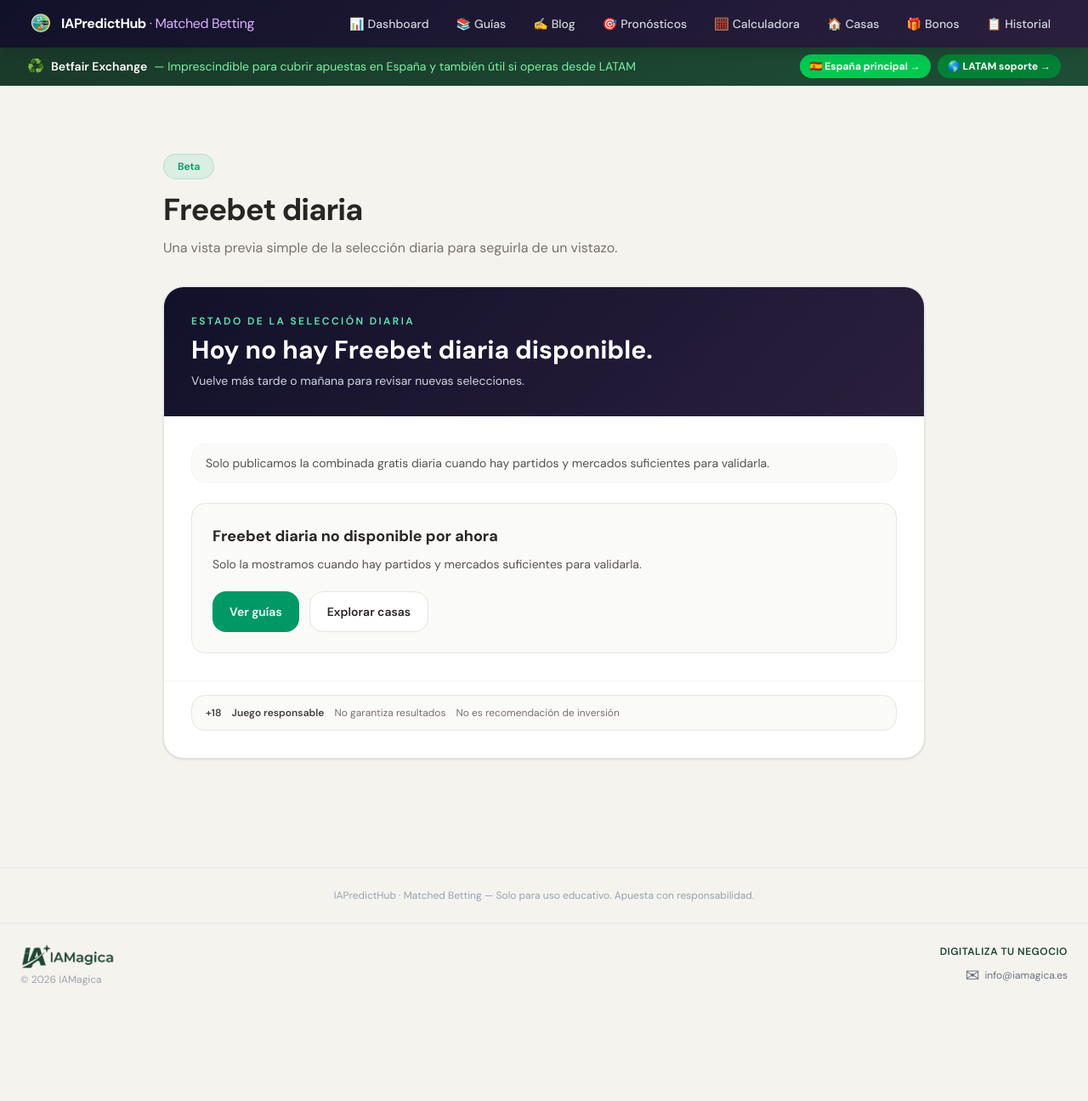
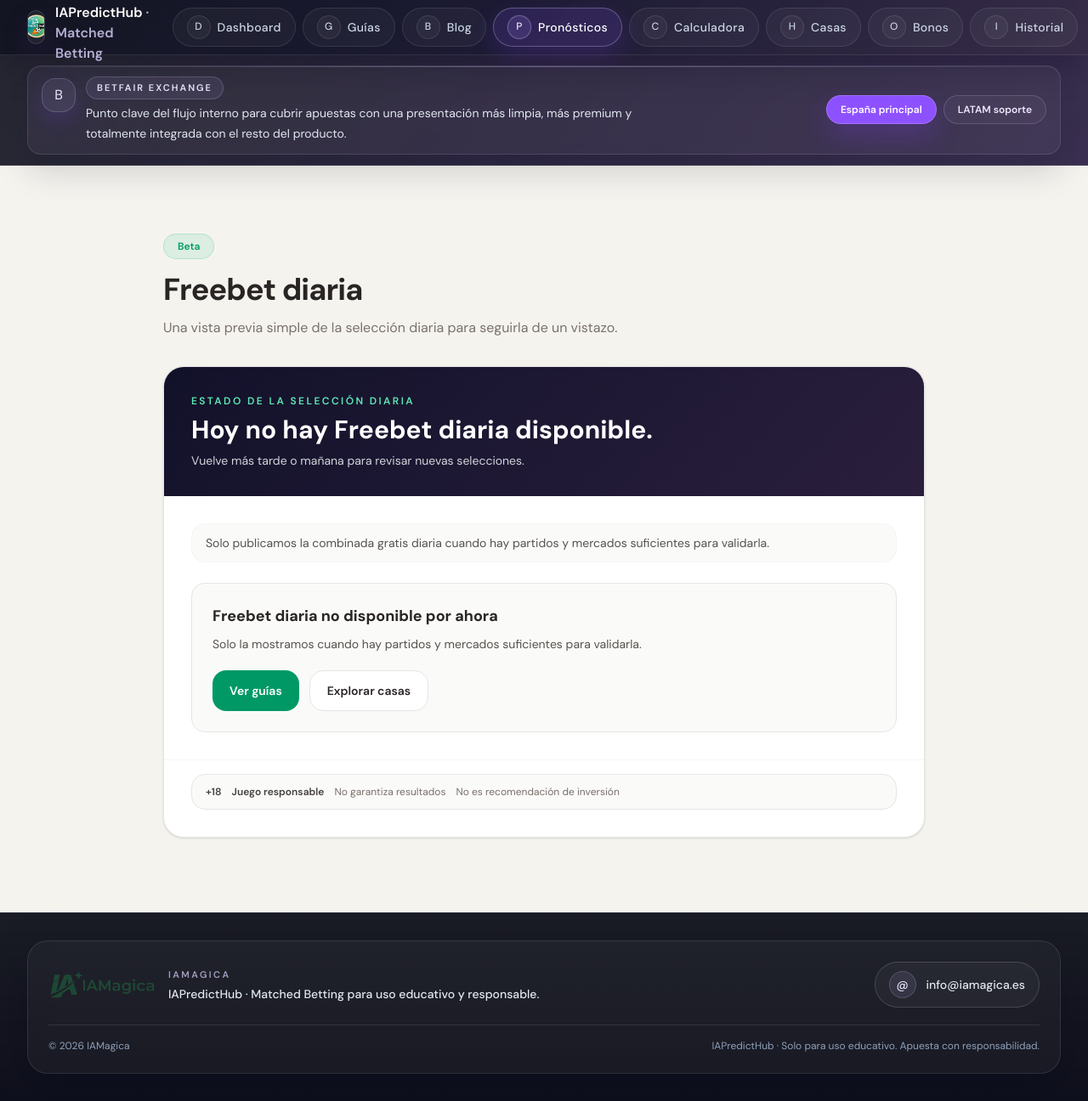
Before and after one commit to eloylt13/matched-betting-app, a Next.js app: page /pronosticos in a window 1280 px wide. Shown: the whole page at 85% size. Before the commit the page ends 1187 px from the top, so only its background shows below. Built offline with nearby package versions, Linux system fonts and the light colour scheme; no server answers; a web font is replaced by a local one.

Commit message:
feat: unifica visual del shell interno premium violet

```diff
--- a/components/AppShell.tsx
+++ b/components/AppShell.tsx
@@ -1,16 +1,40 @@
 'use client'
 
+import Image from 'next/image'
 import Link from 'next/link'
 import { usePathname } from 'next/navigation'
 import BottomNav from '@/components/BottomNav'
 
-function NavLink({ href, emoji, label }: { href: string; emoji: string; label: string }) {
+type NavLinkProps = {
+  href: string
+  label: string
+  icon: string
+  pathname: string
+}
+
+function NavLink({ href, label, icon, pathname }: NavLinkProps) {
+  const isActive = pathname === href || pathname.startsWith(`${href}/`)
+
   return (
     <Link
       href={href}
-      className="flex items-center gap-1 px-2 sm:px-3 py-1.5 rounded-lg text-gray-300 hover:text-white hover:bg-white/10 transition-all text-xs sm:text-sm font-medium"
+      aria-current={isActive ? 'page' : undefined}
+      className={`group inline-flex items-center gap-2 rounded-full border px-3 py-2 text-xs font-medium tracking-wide transition-all duration-200 sm:px-4 sm:text-sm ${
+        isActive
+          ? 'border-violet-200/30 bg-violet-500/15 text-white shadow-[0_10px_28px_rgba(124,58,237,0.2)]'
+          : 'border-white/10 bg-white/[0.035] text-slate-300 hover:border-violet-200/20 hover:bg-white/[0.07] hover:text-white'
+      }`}
     >
-      <span className="text-sm">{emoji}</span>
+      <span
+        className={`flex h-7 w-7 items-center justify-center rounded-full border text-[12px] transition-all duration-200 ${
+          isActive
+            ? 'border-violet-200/30 bg-violet-400/15 text-violet-100 shadow-[0_0_0_1px_rgba(167,139,250,0.08)]'
+            : 'border-white/10 bg-white/[0.04] text-slate-300 group-hover:border-violet-200/20 group-hover:bg-violet-500/10 group-hover:text-violet-100'
+        }`}
+        aria-hidden="true"
+      >
+        {icon}
+      </span>
       <span className="hidden md:inline">{label}</span>
     </Link>
   )
@@ -19,6 +43,17 @@ function NavLink({ href, emoji, label }: { href: string; emoji: string; label: s
 export default function AppShell({ children }: { children: React.ReactNode }) {
   const pathname = usePathname()
 
+  const navItems = [
+    { href: '/dashboard', label: 'Dashboard', icon: 'D' },
+    { href: '/guias', label: 'Guías', icon: 'G' },
+    { href: '/blog', label: 'Blog', icon: 'B' },
+    { href: '/pronosticos', label: 'Pronósticos', icon: 'P' },
+    { href: '/calculadora', label: 'Calculadora', icon: 'C' },
+    { href: '/casas', label: 'Casas', icon: 'H' },
+    { href: '/bonos', label: 'Bonos', icon: 'O' },
+    { href: '/historial', label: 'Historial', icon: 'I' },
+  ]
+
   // La landing maneja su propio nav y layout
   if (pathname === '/') {
     return <>{children}</>
@@ -26,90 +61,113 @@ export default function AppShell({ children }: { children: React.ReactNode }) {
 
   return (
     <>
-      <nav
-        style={{ background: 'linear-gradient(135deg, #12112A 0%, #2A1F3D 100%)' }}
-        className="sticky top-0 z-50 shadow-lg"
-      >
-        <div className="max-w-7xl mx-auto px-4 sm:px-6 lg:px-8">
-          <div className="flex items-center justify-between h-14">
-            <Link href="/" className="flex items-center gap-2">
-              <img src="/logo.png" alt="IAPredictHub" className="w-8 h-8 rounded-full object-cover" />
-              <span className="font-bold text-white text-sm sm:text-base tracking-tight">
+      <nav className="sticky top-0 z-50 border-b border-white/10 bg-[linear-gradient(135deg,rgba(9,11,24,0.96)_0%,rgba(18,17,42,0.96)_45%,rgba(42,31,61,0.94)_100%)] shadow-[0_14px_40px_rgba(2,6,23,0.24)] backdrop-blur-xl">
+        <div className="mx-auto max-w-7xl px-4 sm:px-6 lg:px-8">
+          <div className="flex h-16 items-center justify-between gap-4">
+            <Link href="/" className="group flex items-center gap-3">
+              <span className="relative flex h-10 w-10 items-center justify-center overflow-hidden rounded-2xl border border-violet-200/15 bg-white/[0.05] shadow-[0_12px_30px_rgba(88,28,135,0.18)]">
+                <Image src="/logo.png" alt="IAPredictHub" width={40} height={40} className="h-10 w-10 rounded-2xl object-cover" />
+              </span>
+              <span className="flex flex-col leading-tight">
+                <span className="text-[11px] font-semibold uppercase tracking-[0.22em] text-violet-200/70">
+                  Internal app
+                </span>
+                <span className="text-sm font-semibold text-white sm:text-base">
                   IAPredictHub
-                <span className="text-purple-300 font-normal hidden sm:inline"> · Matched Betting</span>
+                  <span className="hidden sm:inline text-violet-200/80"> · Matched Betting</span>
+                </span>
               </span>
             </Link>
-            <div className="hidden md:flex items-center gap-1 sm:gap-2">
-              <NavLink href="/dashboard" emoji="📊" label="Dashboard" />
-              <NavLink href="/guias" emoji="📚" label="Guías" />
-              <NavLink href="/blog" emoji="✍️" label="Blog" />
-              <NavLink href="/pronosticos" emoji="🎯" label="Pronósticos" />
-              <NavLink href="/calculadora" emoji="🧮" label="Calculadora" />
-              <NavLink href="/casas" emoji="🏠" label="Casas" />
-              <NavLink href="/bonos" emoji="🎁" label="Bonos" />
-              <NavLink href="/historial" emoji="📋" label="Historial" />
+
+            <div className="hidden items-center gap-2 md:flex">
+              {navItems.map((item) => (
+                <NavLink key={item.href} href={item.href} label={item.label} icon={item.icon} pathname={pathname} />
+              ))}
             </div>
           </div>
         </div>
       </nav>
 
-      {/* Banner Betfair — solo desktop */}
-      <div className="hidden md:block bg-gradient-to-r from-[#1a3a2a] to-[#1e4d35] border-b border-green-900/40">
-        <div className="max-w-7xl mx-auto px-4 sm:px-6 lg:px-8 py-2 flex items-center justify-between gap-4">
-          <div className="flex items-center gap-2 text-sm text-green-200">
-            <span className="text-base">♻️</span>
-            <span className="font-semibold text-white">Betfair Exchange</span>
-            <span className="hidden sm:inline text-green-300">— Imprescindible para cubrir apuestas en España y también útil si operas desde LATAM</span>
+      <div className="hidden md:block border-b border-white/10 bg-[linear-gradient(135deg,rgba(10,11,24,0.88)_0%,rgba(23,16,45,0.9)_45%,rgba(43,31,67,0.92)_100%)]">
+        <div className="mx-auto max-w-7xl px-4 py-3 sm:px-6 lg:px-8">
+          <div className="relative overflow-hidden rounded-2xl border border-violet-200/14 bg-white/[0.045] px-4 py-3 shadow-[inset_0_1px_0_rgba(255,255,255,0.08),0_16px_42px_rgba(15,23,42,0.18)] backdrop-blur-md">
+            <div className="pointer-events-none absolute inset-x-8 top-0 h-px bg-gradient-to-r from-transparent via-violet-200/35 to-transparent" />
+            <div className="pointer-events-none absolute -left-10 -top-10 h-28 w-28 rounded-full bg-violet-500/12 blur-3xl" />
+            <div className="relative flex flex-col gap-3 lg:flex-row lg:items-center lg:justify-between">
+              <div className="flex items-start gap-3">
+                <div className="mt-0.5 flex h-10 w-10 items-center justify-center rounded-2xl border border-violet-200/20 bg-violet-300/10 text-violet-100 shadow-[0_10px_22px_rgba(124,58,237,0.16)]">
+                  B
                 </div>
-          <div className="flex items-center gap-2 shrink-0">
-            <a href="https://www.betfair.es/exchange/plus/" target="_blank" rel="noopener noreferrer" className="bg-green-500 hover:bg-green-400 text-white text-xs font-bold px-3 py-1.5 rounded-full transition-colors">
-              🇪🇸 España principal →
+                <div className="space-y-1">
+                  <div className="inline-flex items-center gap-2 rounded-full border border-violet-200/20 bg-violet-300/10 px-3 py-1 text-[11px] font-semibold uppercase tracking-[0.18em] text-violet-100">
+                    Betfair Exchange
+                  </div>
+                  <p className="max-w-2xl text-sm leading-6 text-slate-200">
+                    Punto clave del flujo interno para cubrir apuestas con una presentación más limpia,
+                    más premium y totalmente integrada con el resto del producto.
+                  </p>
+                </div>
+              </div>
+
+              <div className="flex flex-wrap items-center gap-2">
+                <a
+                  href="https://www.betfair.es/exchange/plus/"
+                  target="_blank"
+                  rel="noopener noreferrer"
+                  className="inline-flex items-center justify-center rounded-full border border-violet-200/25 bg-violet-500 px-4 py-2 text-xs font-semibold text-white shadow-[0_14px_30px_rgba(124,58,237,0.26)] transition-all hover:-translate-y-0.5 hover:bg-violet-400 hover:shadow-[0_18px_40px_rgba(139,92,246,0.34)]"
+                >
+                  España principal
                 </a>
-            <a href="https://apuestas.betfair.es/latinoamerica/" target="_blank" rel="noopener noreferrer" className="bg-green-700 hover:bg-green-600 text-white text-xs font-bold px-3 py-1.5 rounded-full transition-colors">
-              🌎 LATAM soporte →
+                <a
+                  href="https://apuestas.betfair.es/latinoamerica/"
+                  target="_blank"
+                  rel="noopener noreferrer"
+                  className="inline-flex items-center justify-center rounded-full border border-violet-200/18 bg-white/[0.04] px-4 py-2 text-xs font-semibold text-violet-100 transition-all hover:-translate-y-0.5 hover:border-violet-200/30 hover:bg-white/[0.08]"
+                >
+                  LATAM soporte
                 </a>
               </div>
             </div>
           </div>
-
-      <main className="max-w-7xl mx-auto px-4 sm:px-6 lg:px-8 py-6 pb-20 md:pb-6">
-        {children}
-      </main>
-
-      <footer className="hidden md:block mt-12 border-t border-gray-200 py-6 text-center text-xs text-gray-400">
-        <p>IAPredictHub · Matched Betting — Solo para uso educativo. Apuesta con responsabilidad.</p>
-      </footer>
-
-      <div
-        className="hidden md:flex flex-wrap gap-4"
-        style={{
-          justifyContent: 'space-between',
-          alignItems: 'center',
-          borderTop: '1px solid #e5e7eb',
-          padding: '1.5rem',
-        }}
-      >
-        {/* Izquierda: logo + copyright */}
-        <div style={{ display: 'flex', flexDirection: 'column', gap: '4px' }}>
-          {/* eslint-disable-next-line @next/next/no-img-element */}
-          <img src="/logo-iamagica.png" alt="IAMagica" height={28} style={{ height: '28px', width: 'auto' }} />
-          <span style={{ fontSize: '12px', color: '#9ca3af' }}>© 2026 IAMagica</span>
+        </div>
       </div>
 
-        {/* Derecha: contacto */}
-        <div style={{ display: 'flex', flexDirection: 'column', alignItems: 'flex-end', gap: '4px' }}>
-          <span style={{ fontSize: '12px', fontWeight: 600, color: '#1B4332', letterSpacing: '0.5px' }}>
-            DIGITALIZA TU NEGOCIO
-          </span>
+      <main className="mx-auto max-w-7xl px-4 py-6 pb-20 sm:px-6 lg:px-8 md:pb-8">{children}</main>
+
+      <footer className="hidden md:block border-t border-white/10 bg-[linear-gradient(180deg,rgba(8,10,20,0.92)_0%,rgba(10,11,24,0.98)_100%)]">
+        <div className="mx-auto max-w-7xl px-4 py-8 sm:px-6 lg:px-8">
+          <div className="rounded-[1.5rem] border border-white/10 bg-white/[0.035] px-5 py-6 shadow-[0_18px_54px_rgba(2,6,23,0.24)] backdrop-blur-md sm:px-6">
+            <div className="flex flex-col gap-6 lg:flex-row lg:items-center lg:justify-between">
+              <div className="flex items-center gap-3">
+                <Image src="/logo-iamagica.png" alt="IAMagica" width={120} height={32} className="h-8 w-auto rounded-md" />
+                <div className="space-y-1">
+                  <p className="text-[11px] font-semibold uppercase tracking-[0.22em] text-violet-200/70">
+                    IAMagica
+                  </p>
+                  <p className="text-sm font-medium text-slate-200">
+                    IAPredictHub · Matched Betting para uso educativo y responsable.
+                  </p>
+                </div>
+              </div>
+
               <a
                 href="mailto:info@iamagica.es"
-            style={{ textDecoration: 'none', color: '#6b7280', display: 'flex', alignItems: 'center', gap: '6px' }}
+                className="inline-flex items-center gap-3 rounded-full border border-violet-200/18 bg-white/[0.04] px-4 py-2.5 text-sm font-medium text-slate-200 transition-all hover:-translate-y-0.5 hover:border-violet-200/28 hover:bg-violet-500/10 hover:text-white"
               >
-            <span style={{ fontSize: '20px' }}>✉</span>
-            <span style={{ fontSize: '12px' }}>info@iamagica.es</span>
+                <span className="flex h-8 w-8 items-center justify-center rounded-full border border-violet-200/18 bg-violet-300/10 text-violet-100">
+                  @
+                </span>
+                <span>info@iamagica.es</span>
               </a>
             </div>
+
+            <div className="mt-5 border-t border-white/10 pt-4 text-xs text-slate-400 sm:flex sm:items-center sm:justify-between">
+              <span>© 2026 IAMagica</span>
+              <span>IAPredictHub · Solo para uso educativo. Apuesta con responsabilidad.</span>
             </div>
+          </div>
+        </div>
+      </footer>
 
       <BottomNav />
     </>
--- a/components/BottomNav.tsx
+++ b/components/BottomNav.tsx
@@ -3,10 +3,16 @@
 import Link from 'next/link'
 import { usePathname } from 'next/navigation'
 
+type BottomNavItem = {
+  name: string
+  path: string
+  icon: string
+}
+
 export default function BottomNav() {
   const pathname = usePathname()
 
-  const navItems = [
+  const navItems: BottomNavItem[] = [
     { name: 'Inicio', path: '/dashboard', icon: 'M3 9l9-7 9 7v11a2 2 0 01-2 2H5a2 2 0 01-2-2z' },
     { name: 'Guías', path: '/guias', icon: 'M12 6.253v13m0-13C10.832 5.477 9.246 5 7.5 5S4.168 5.477 3 6.253v13C4.168 18.477 5.754 18 7.5 18s3.332.477 4.5 1.253m0-13C13.168 5.477 14.754 5 16.5 5c1.747 0 3.332.477 4.5 1.253v13C19.832 18.477 18.247 18 16.5 18c-1.746 0-3.332.477-4.5 1.253' },
     { name: 'Pronósticos', path: '/pronosticos', icon: 'M13 10V3L4 14h7v7l9-11h-7z' },
@@ -17,31 +23,46 @@ export default function BottomNav() {
   ]
 
   return (
-    <div className="grid grid-cols-7 md:hidden fixed bottom-0 left-0 right-0 z-50 bg-[#12112A] border-t border-white/10 h-16">
+    <div className="fixed inset-x-3 bottom-3 z-50 md:hidden">
+      <div className="grid h-[4.75rem] grid-cols-7 overflow-hidden rounded-[1.5rem] border border-white/10 bg-[linear-gradient(135deg,rgba(9,11,24,0.94)_0%,rgba(18,17,42,0.96)_46%,rgba(42,31,61,0.94)_100%)] px-1 py-1 shadow-[0_18px_54px_rgba(2,6,23,0.3)] backdrop-blur-xl">
         {navItems.map((item) => {
-        const isActive = pathname === item.path
+          const isActive = pathname === item.path || pathname.startsWith(`${item.path}/`)
+
           return (
             <Link
               key={item.path}
               href={item.path}
-            className={`flex-1 flex flex-col items-center justify-center gap-1 ${
-              isActive ? 'text-emerald-400' : 'text-gray-500'
+              aria-current={isActive ? 'page' : undefined}
+              className={`flex flex-col items-center justify-center gap-1 rounded-2xl transition-all duration-200 ${
+                isActive
+                  ? 'bg-violet-500/15 text-white shadow-[inset_0_1px_0_rgba(255,255,255,0.06),0_10px_24px_rgba(124,58,237,0.14)]'
+                  : 'text-slate-400 hover:bg-white/[0.045] hover:text-violet-100'
+              }`}
+            >
+              <span
+                className={`flex h-7 w-7 items-center justify-center rounded-full border text-[11px] transition-all duration-200 ${
+                  isActive
+                    ? 'border-violet-200/25 bg-violet-300/10 text-violet-100'
+                    : 'border-white/10 bg-white/[0.035] text-slate-400'
                 }`}
               >
                 <svg
                   xmlns="http://www.w3.org/2000/svg"
-              className="h-6 w-6"
+                  className="h-4 w-4"
                   fill="none"
                   viewBox="0 0 24 24"
                   stroke="currentColor"
                   strokeWidth={2}
+                  aria-hidden="true"
                 >
                   <path strokeLinecap="round" strokeLinejoin="round" d={item.icon} />
                 </svg>
-            <span className="text-[10px] whitespace-nowrap">{item.name}</span>
+              </span>
+              <span className="text-[10px] font-medium leading-none">{item.name}</span>
             </Link>
           )
         })}
       </div>
+    </div>
   )
 }
```
Lines whose indentation alone changed are shown as unchanged.
